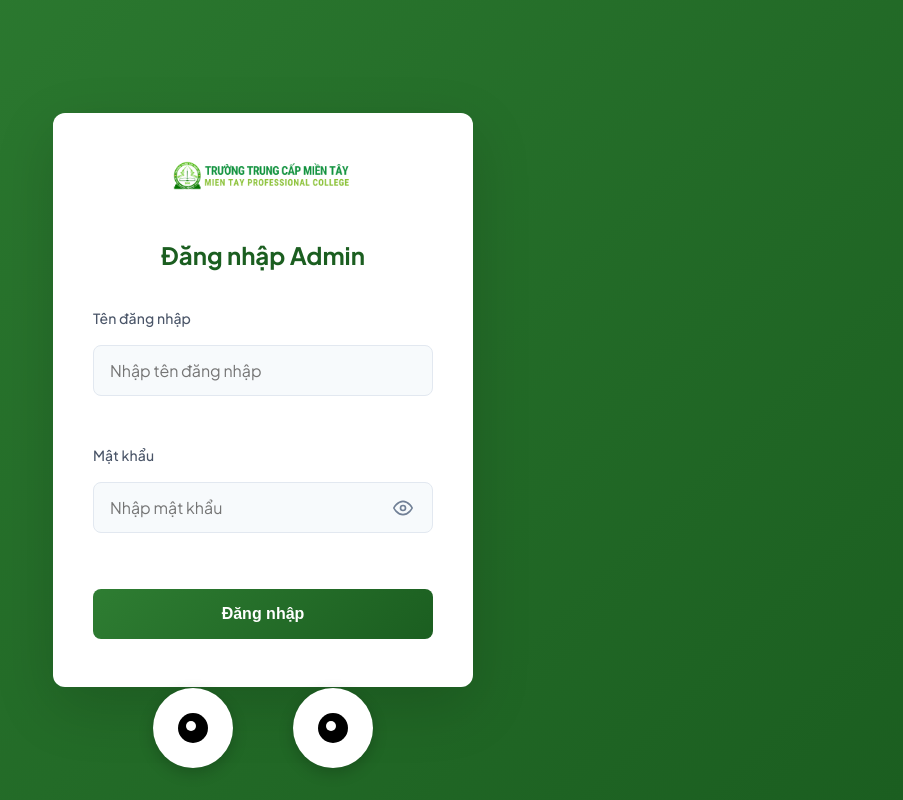
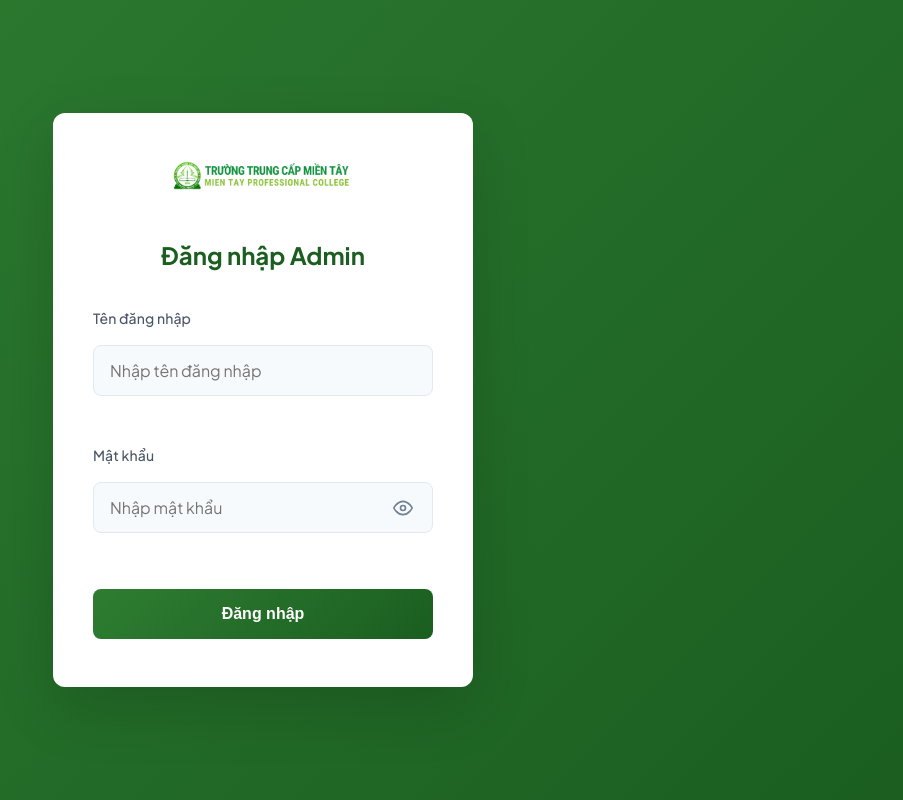
Before and after one commit to Tiens0710/mtpc, a Next.js app: page /admin in a window 1280 px wide. Shown: the whole page, without its empty margins (377-1280 px from the left). Built offline with nearby package versions, Linux system fonts and the light colour scheme.

Commit message:
remove: Delete AnimatedEyes.tsx

```diff
--- a/app/admin/components/AdminLayoutWrapper.tsx
+++ b/app/admin/components/AdminLayoutWrapper.tsx
@@ -1,5 +1,6 @@
 'use client';
 
+import { useState } from 'react';
 import { usePathname } from 'next/navigation';
 import AdminHeader from './AdminHeader';
 import AdminSidebar from './AdminSidebar';
@@ -11,6 +12,7 @@ import '../styles/admin.css'; // Global admin styles
  */
 export default function AdminLayoutWrapper({ children }: { children: React.ReactNode }) {
     const pathname = usePathname();
+    const [isCollapsed, setIsCollapsed] = useState(false);
 
     // Kiểm tra nếu là trang đăng nhập (đường dẫn là /admin)
     const isLoginPage = pathname === '/admin';
@@ -20,8 +22,8 @@ export default function AdminLayoutWrapper({ children }: { children: React.React
     }
 
     return (
-        <div className="admin-layout">
-            <AdminSidebar />
+        <div className={`admin-layout ${isCollapsed ? 'collapsed' : ''}`}>
+            <AdminSidebar isCollapsed={isCollapsed} toggleCollapse={() => setIsCollapsed(!isCollapsed)} />
             <div className="admin-main">
                 <AdminHeader />
                 <main className="admin-content">
--- a/app/admin/components/AdminSidebar.tsx
+++ b/app/admin/components/AdminSidebar.tsx
@@ -16,7 +16,13 @@
 import Link from 'next/link';
 import { usePathname } from 'next/navigation';
 
-export default function AdminSidebar() {
+export default function AdminSidebar({
+    isCollapsed = false,
+    toggleCollapse
+}: {
+    isCollapsed?: boolean;
+    toggleCollapse?: () => void;
+}) {
     // Lấy pathname hiện tại để highlight menu item đang active
     const pathname = usePathname();
 
@@ -87,17 +93,32 @@ export default function AdminSidebar() {
     };
 
     return (
-        <aside className="admin-sidebar">
+        <aside className={`admin-sidebar ${isCollapsed ? 'collapsed' : ''}`}>
             {/* ===== HEADER SECTION ===== */}
             {/* Hiển thị thông tin admin với avatar và title */}
-            <div className="sidebar-header">
+            <div className="sidebar-header" style={{ justifyContent: isCollapsed ? 'center' : 'flex-start', padding: isCollapsed ? '0' : '0 1.25rem' }}>
+                {!isCollapsed && (
                     <div className="profile-avatar">
                         <span className="material-symbols-outlined">account_circle</span>
                     </div>
+                )}
+                {!isCollapsed && (
                     <div className="sidebar-header-text">
                         <span className="sidebar-title">MTPC Admin</span>
                         <span className="sidebar-subtitle">Quản trị viên</span>
                     </div>
+                )}
+                {/* Nút thu gọn / mở rộng */}
+                <button
+                    onClick={toggleCollapse}
+                    className="sidebar-toggle-btn"
+                    aria-label={isCollapsed ? "Mở rộng sidebar" : "Thu gọn sidebar"}
+                    style={{ marginLeft: isCollapsed ? '0' : 'auto', background: 'none', border: 'none', cursor: 'pointer', display: 'flex', alignItems: 'center', color: '#555', padding: '0.5rem' }}
+                >
+                    <span className="material-symbols-outlined" style={{ fontSize: '1.5rem' }}>
+                        {isCollapsed ? 'menu' : 'menu_open'}
+                    </span>
+                </button>
             </div>
 
             {/* ===== NAVIGATION SECTION ===== */}
@@ -113,12 +134,14 @@ export default function AdminSidebar() {
                                     <Link
                                         href={item.path}
                                         className={`sidebar-link ${isActive(item.path) ? 'active' : ''}`}
+                                        title={isCollapsed ? item.title : undefined}
                                     >
                                         <span className="material-symbols-outlined">{item.icon}</span>
-                                        <span>{item.title}</span>
+                                        {!isCollapsed && <span>{item.title}</span>}
                                     </Link>
 
                                     {/* Sub-menu list - indented children items */}
+                                    {!isCollapsed && (
                                         <ul className="sidebar-sublist">
                                             {item.children.map((child, cIndex) => (
                                                 <li key={cIndex}>
@@ -132,15 +155,17 @@ export default function AdminSidebar() {
                                                 </li>
                                             ))}
                                         </ul>
+                                    )}
                                 </>
                             ) : (
                                 /* Single level item - không có children */
                                 <Link
                                     href={item.path}
                                     className={`sidebar-link ${isActive(item.path) ? 'active' : ''}`}
+                                    title={isCollapsed ? item.title : undefined}
                                 >
                                     <span className="material-symbols-outlined">{item.icon}</span>
-                                    {item.title}
+                                    {!isCollapsed && <span>{item.title}</span>}
                                 </Link>
                             )}
                         </li>
@@ -150,10 +175,10 @@ export default function AdminSidebar() {
 
             {/* ===== FOOTER SECTION ===== */}
             {/* Logout button - redirect về login page */}
-            <div className="sidebar-footer">
-                <Link href="/admin" className="sidebar-link logout-btn">
+            <div className="sidebar-footer" style={{ padding: isCollapsed ? '1rem 0.5rem' : '1rem', borderTop: '1px solid var(--admin-border)' }}>
+                <Link href="/admin" className="sidebar-link logout-btn" title={isCollapsed ? "Đăng xuất" : undefined} style={{ justifyContent: isCollapsed ? 'center' : 'flex-start' }}>
                     <span className="material-symbols-outlined">logout</span>
-                    Đăng xuất
+                    {!isCollapsed && <span>Đăng xuất</span>}
                 </Link>
             </div>
         </aside>
--- a/app/admin/components/AnimatedEye.tsx
+++ /dev/null
@@ -1,74 +0,0 @@
-'use client';
-
-/**
- * Component AnimatedEye
- * Hiển thị đôi mắt hoạt hình theo dõi con trỏ chuột
- * Có hiệu ứng làm mờ khi mật khẩu được hiển thị
- */
-
-import { useRef, useEffect } from 'react';
-import '../styles/login.css';
-
-interface AnimatedEyeProps {
-    isBlurred: boolean;
-}
-
-export default function AnimatedEye({ isBlurred }: AnimatedEyeProps) {
-    // Refs cho hiệu ứng mắt
-    const leftEyeRef = useRef<HTMLDivElement>(null);
-    const rightEyeRef = useRef<HTMLDivElement>(null);
-    const leftPupilRef = useRef<HTMLDivElement>(null);
-    const rightPupilRef = useRef<HTMLDivElement>(null);
-
-    // Logic mắt di chuyển theo chuột
-    useEffect(() => {
-        const handleMouseMove = (e: MouseEvent) => {
-            if (!leftEyeRef.current || !rightEyeRef.current || !leftPupilRef.current || !rightPupilRef.current) return;
-
-            // Chỉ di chuyển khi không bị mờ (đang hiện mật khẩu)
-            if (isBlurred) return;
-
-            const movePupil = (pupil: HTMLDivElement, eye: HTMLDivElement, event: MouseEvent) => {
-                const eyeRect = eye.getBoundingClientRect();
-                const eyeCenterX = eyeRect.left + eyeRect.width / 2;
-                const eyeCenterY = eyeRect.top + eyeRect.height / 2;
-
-                const angle = Math.atan2(
-                    event.clientY - eyeCenterY,
-                    event.clientX - eyeCenterX
-                );
-
-                const maxDistance = 20;
-                const pupilX = Math.cos(angle) * maxDistance;
-                const pupilY = Math.sin(angle) * maxDistance;
-
-                pupil.style.transform = `translate(calc(-50% + ${pupilX}px), calc(-50% + ${pupilY}px))`;
-            };
-
-            movePupil(leftPupilRef.current, leftEyeRef.current, e);
-            movePupil(rightPupilRef.current, rightEyeRef.current, e);
-        };
-
-        document.addEventListener('mousemove', handleMouseMove);
-        return () => {
-            document.removeEventListener('mousemove', handleMouseMove);
-        };
-    }, [isBlurred]);
-
-    return (
-        <div className="eyes-container">
-            <div
-                className={`eye ${isBlurred ? 'blurred' : ''}`}
-                ref={leftEyeRef}
-            >
-                <div className="pupil" ref={leftPupilRef}></div>
-            </div>
-            <div
-                className={`eye ${isBlurred ? 'blurred' : ''}`}
-                ref={rightEyeRef}
-            >
-                <div className="pupil" ref={rightPupilRef}></div>
-            </div>
-        </div>
-    );
-}
--- a/app/admin/components/LoginForm.tsx
+++ b/app/admin/components/LoginForm.tsx
@@ -9,7 +9,6 @@ import { useState, FormEvent } from 'react';
 import { useRouter } from 'next/navigation';
 import Image from 'next/image';
 import { adminCredentials } from '../config/credentials';
-import AnimatedEye from './AnimatedEye';
 import '../styles/login.css';
 
 export default function LoginForm() {
@@ -136,8 +135,6 @@ export default function LoginForm() {
                 </form>
             </div>
 
-            {/* Hiệu ứng mắt hoạt hình */}
-            <AnimatedEye isBlurred={showPassword} />
         </div>
     );
 }
--- a/app/admin/styles/admin.css
+++ b/app/admin/styles/admin.css
@@ -38,7 +38,32 @@
     left: 0;
     bottom: 0;
     z-index: 100;
-    transition: transform 0.3s ease;
+    transition: width 0.3s ease;
+}
+
+.admin-layout.collapsed .admin-sidebar {
+    width: 80px;
+}
+
+.admin-layout.collapsed .sidebar-nav {
+    padding: 1.5rem 0.5rem;
+}
+
+.admin-layout.collapsed .sidebar-link {
+    justify-content: center;
+    padding: 0.75rem 0;
+}
+
+.admin-layout.collapsed .sidebar-link .material-symbols-outlined {
+    margin: 0;
+}
+
+.admin-layout.collapsed .sidebar-header {
+    justify-content: center;
+}
+
+.admin-layout.collapsed .admin-main {
+    margin-left: 80px;
 }
 
 .sidebar-header {
@@ -163,6 +188,7 @@
     flex-direction: column;
     min-width: 0;
     overflow-x: hidden;
+    transition: margin-left 0.3s ease;
     /* Triệt tiêu việc hiện thanh cuộn khi content co giãn */
 }
 
--- a/app/admin/styles/login.css
+++ b/app/admin/styles/login.css
@@ -195,60 +195,3 @@ input[type="password"]::-ms-clear {
     font-size: 1.25rem;
   }
 }
-
-/* Styles cho hiệu ứng mắt */
-.eyes-container {
-  display: flex;
-  justify-content: center;
-  gap: 60px;
-  margin-top: 30px;
-  position: absolute;
-  bottom: 2rem;
-  left: 50%;
-  transform: translateX(-50%);
-  pointer-events: none;
-}
-
-.eye {
-  width: 80px;
-  height: 80px;
-  background: white;
-  border-radius: 50%;
-  position: relative;
-  overflow: hidden;
-  box-shadow: 0 5px 15px rgba(0, 0, 0, 0.2);
-  transition: height 0.3s ease, filter 0.3s ease;
-}
-
-.eye.blurred {
-  filter: blur(10px);
-}
-
-.eye.closed {
-  height: 8px;
-  background: #1B5E20;
-  /* Màu xanh đậm cho mắt nhắm */
-}
-
-.pupil {
-  width: 30px;
-  height: 30px;
-  background: #000;
-  border-radius: 50%;
-  position: absolute;
-  top: 50%;
-  left: 50%;
-  transform: translate(-50%, -50%);
-  transition: all 0.1s ease;
-}
-
-.pupil::after {
-  content: '';
-  width: 10px;
-  height: 10px;
-  background: white;
-  border-radius: 50%;
-  position: absolute;
-  top: 8px;
-  left: 8px;
-}
```
Lines whose indentation alone changed are shown as unchanged.
